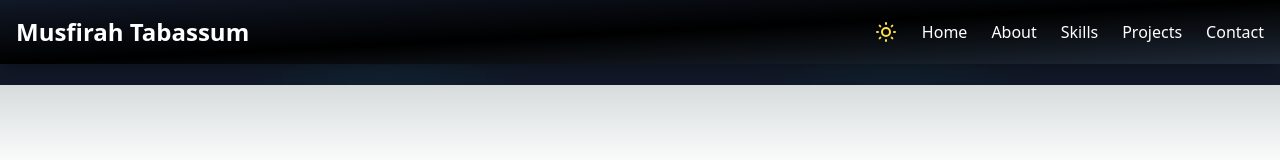
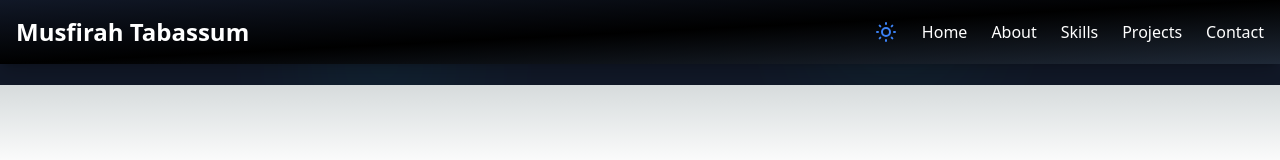
Before and after one commit to AhmedCoder2233/Musfirah-Portfolio, a Next.js app: page /Header in a window 1280 px wide. Shown: the top 160 px of the page. Built offline with nearby package versions, Linux system fonts and the light colour scheme.

Commit message:
Musfirah-Port

```diff
--- a/src/app/Header/page.tsx
+++ b/src/app/Header/page.tsx
@@ -129,7 +129,7 @@ const Header = () => {
               {theme === "dark" ? (
                 <svg
                   xmlns="http://www.w3.org/2000/svg"
-                  className="h-6 w-6 text-yellow-300"
+                  className="h-6 w-6 text-blue-500"
                   fill="none"
                   viewBox="0 0 24 24"
                   stroke="currentColor"
@@ -144,7 +144,7 @@ const Header = () => {
               ) : (
                 <svg
                   xmlns="http://www.w3.org/2000/svg"
-                  className="h-6 w-6 text-green-500"
+                  className="h-6 w-6 text-blue-500"
                   fill="none"
                   viewBox="0 0 24 24"
                   stroke="currentColor"
```
